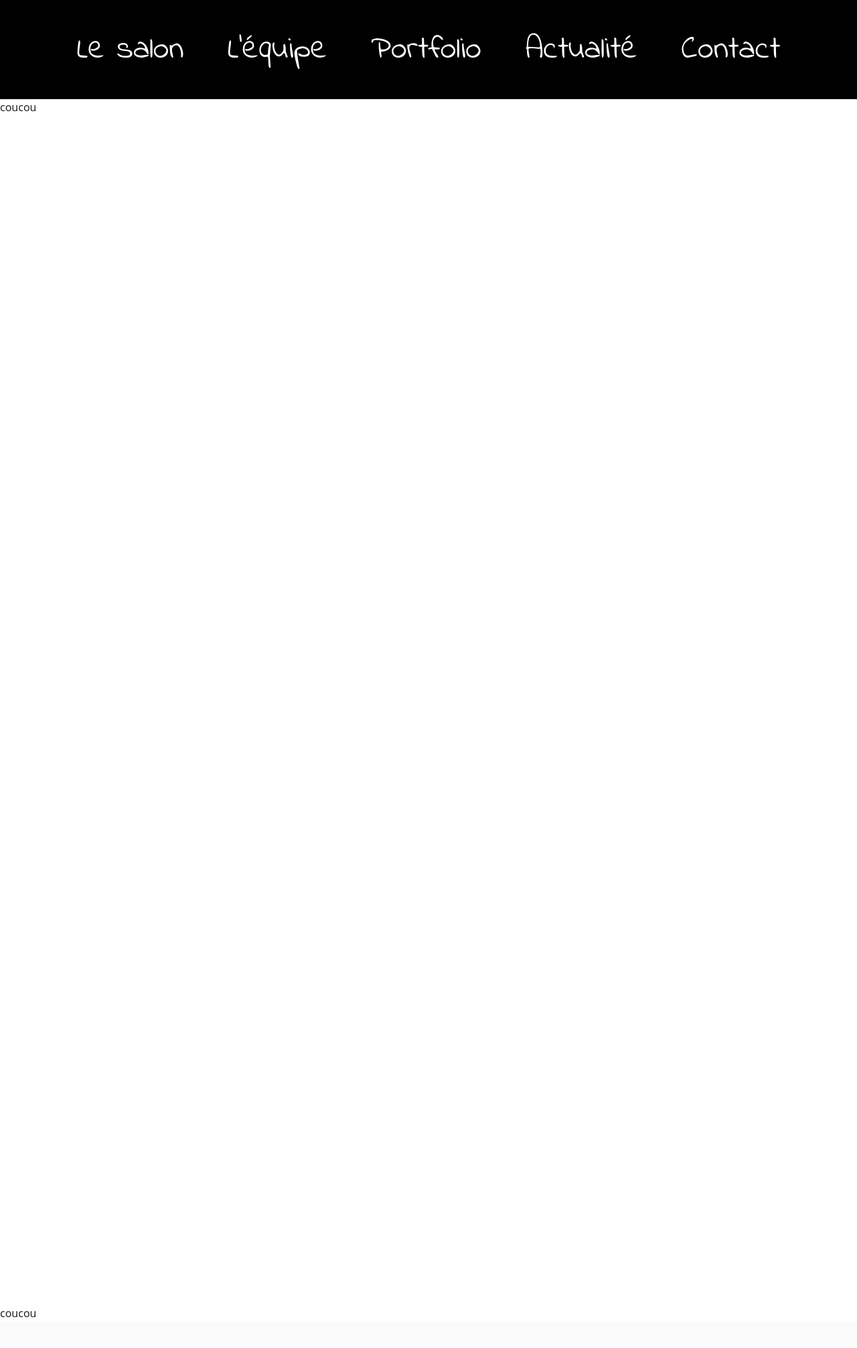
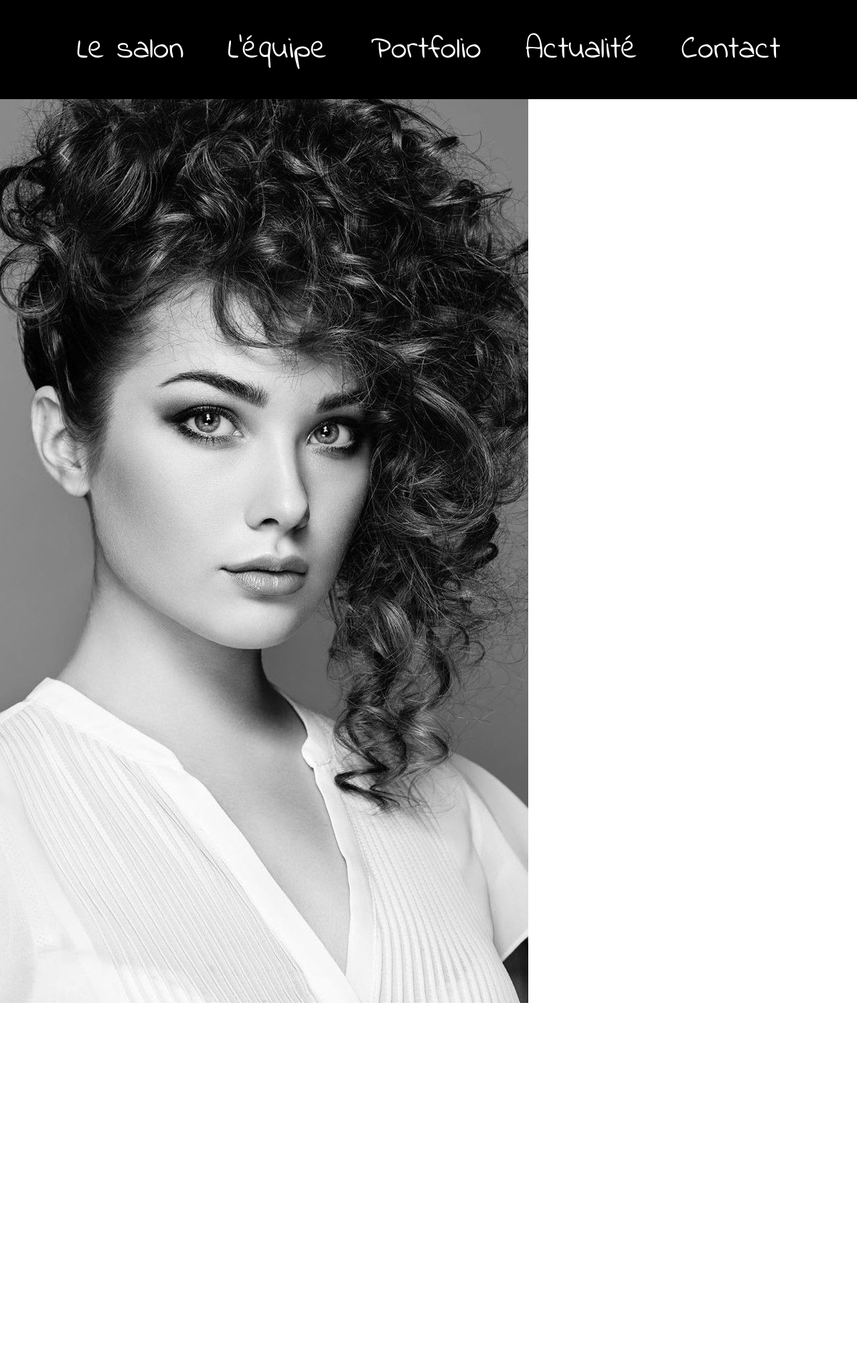
Before and after one commit to Nyxqt/CoiffureKopp, a PHP site: page / in a window 1280 px wide. Shown: the top 2012 px of the page at 67% size. Before the commit the page ends 1966 px from the top, so only its background shows below. Run offline with PHP 8.4, Linux system fonts and the light colour scheme; some libraries are stand-ins or nearby versions.

Commit message:
not much + bugged will fix tomorrow cba

```diff
--- a/src/assets/CSS/style.css
+++ b/src/assets/CSS/style.css
@@ -65,3 +65,7 @@ left: 0;
 .test {
     height: 1600px;
 }
+
+.carousel {
+    height: 10em;
+}
--- a/src/templates/front/homepage.php
+++ b/src/templates/front/homepage.php
@@ -1,7 +1,29 @@
 <?php $title = "Accueil"; ?>
 <?php ob_start(); ?>
 
-coucou
+
+<div id="carousel" class="carousel slide" data-bs-ride="carousel">
+    <div class="carousel-inner">
+        <div class="carousel-item active">
+            <img src="../assets/images/femme_nb.jpg" class="d-block" alt="...">
+        </div>
+        <div class="carousel-item">
+            <img src="..." class="d-block w-100" alt="...">
+        </div>
+        <div class="carousel-item">
+            <img src="..." class="d-block w-100" alt="...">
+        </div>
+    </div>
+    <button class="carousel-control-prev" type="button" data-bs-target="#carousel" data-bs-slide="prev">
+        <span class="carousel-control-prev-icon" aria-hidden="true"></span>
+        <span class="visually-hidden">Previous</span>
+    </button>
+    <button class="carousel-control-next" type="button" data-bs-target="#carousel" data-bs-slide="next">
+        <span class="carousel-control-next-icon" aria-hidden="true"></span>
+        <span class="visually-hidden">Next</span>
+    </button>
+</div>
+
 <div class="test"></div>
 
 <?php $content = ob_get_clean(); ?>
```
Also changed, not shown: src/assets/images/femme_nb.jpg (added).
